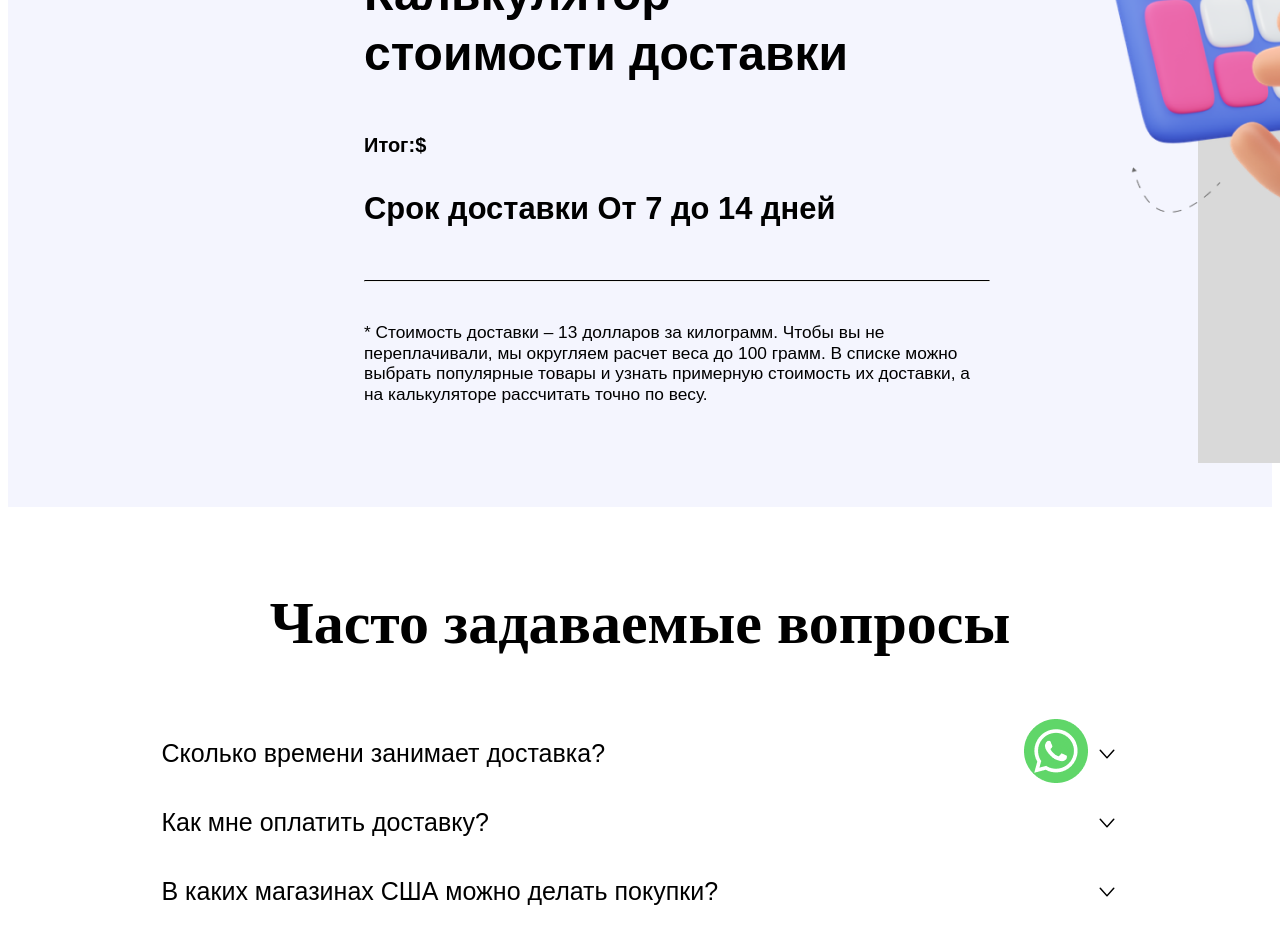
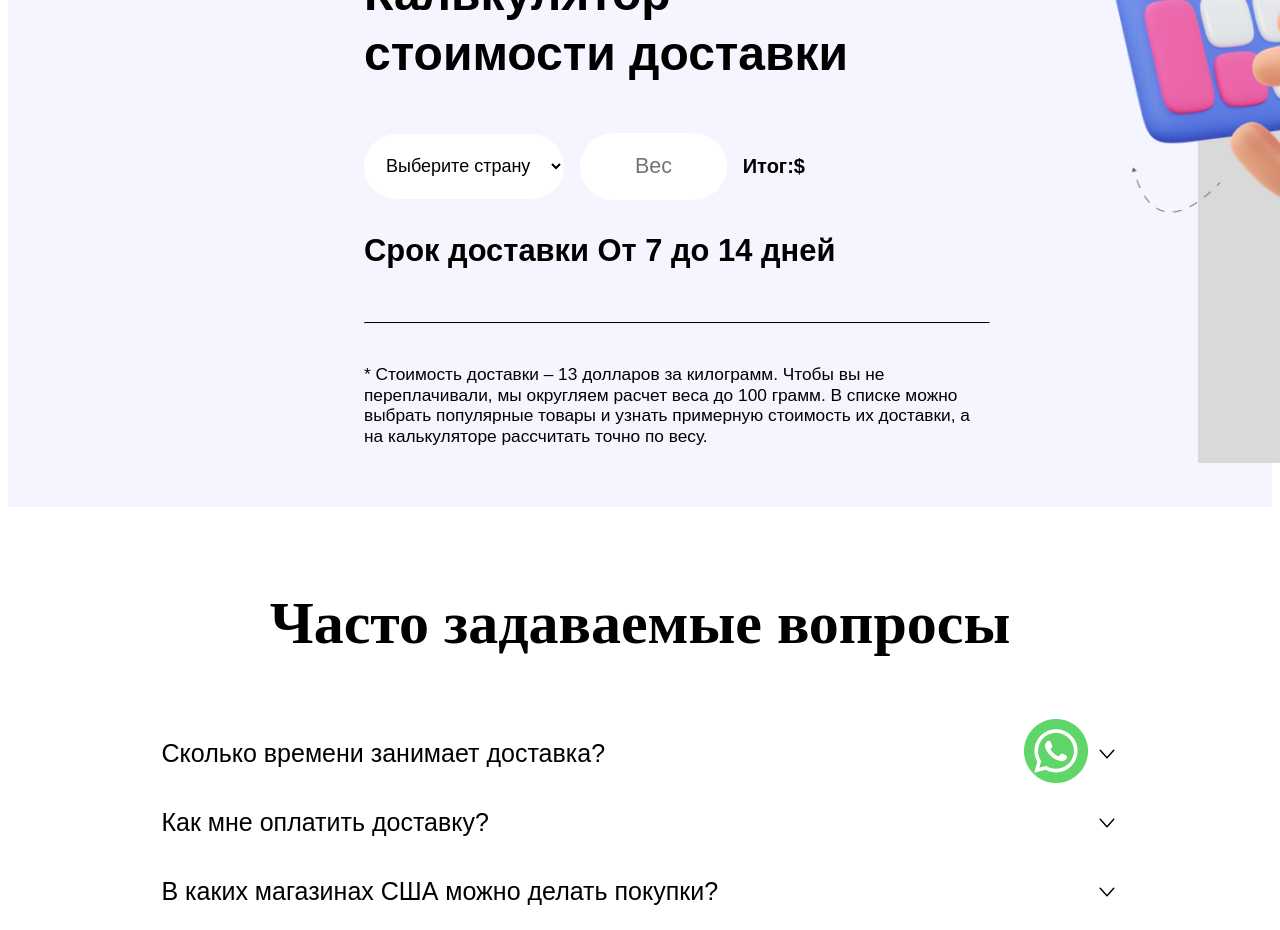
Before and after one commit to shakurovoleg42/oryx, a React (Vite) app: page / in a window 1280 px wide. Shown: the part 2340-3270 px from the top of the page. Built offline with nearby package versions, Linux system fonts and the light colour scheme.

Commit message:
updated CalcSection

```diff
--- a/src/components/CalcSection/CalcSection.jsx
+++ b/src/components/CalcSection/CalcSection.jsx
@@ -1,14 +1,24 @@
+import { useState } from 'react';
 import handCalculateImage from '../../assets/img/images/hand_calculate.png';
 import SquareImage from '../../assets/img/elements/square.png';
 import "./calcSection.scss";
 
 export const CalcSection = () => {
 
+    const [weight, setWeight] = useState('');
 
-    let price = 0
-    if (price == 0) {
+    let price = 0;
+    if (weight == 0 || weight === '' || isNaN(weight)) {
         price = '';
+    } else {
+        price = weight * 13;
     }
+
+    console.log("CalcSection is working");
+
+    const handleWeightChange = (event) => {
+        setWeight(event.target.value);
+    };
 
     console.log("CalcSection is working");
 
@@ -19,8 +29,46 @@ export const CalcSection = () => {
                     <div className="calc_price_title">
                         <p>Калькулятор стоимости доставки</p>
                     </div>
-                    <div className="calc_price">
-                        <p>Итог:{price}$</p>
+                    <div className="price_calc_delivery_section">
+                        <div className="select_country">
+                            {/* страна */}
+                            <select name="" id="" placeholder="213123">
+                                <option
+                                value=""
+                                disabled
+                                selected style={{
+                                    width: "164px",
+                                    height: "35.98px",
+                                    fontSize: "14.49px",
+                                    fontWeight: "400",
+                                    lineHeight: "25.78px",
+                                    textAlign: "center",
+                                    color: "#151515"
+                                }}
+                            >
+                                Выберите страну
+                            </option>
+                                <option value="UK" style={{border: "none"}}>Великобритания</option>
+                                <option value="USA" style={{border: "none"}}>США</option>
+                                <option value="Georgia" style={{border: "none"}}>Грузия</option>
+                                <option value="Kazakhstan" style={{border: "none"}}>Казахстан</option>
+                                <option value="Uzbekistan" style={{border: "none"}}>Узбекистан</option>
+                            </select>
+                        </div>
+                        <div>
+                            {/* цифры  кг */}
+                            <input
+                                className="price_input"
+                                type="text"
+                                placeholder='Вес'
+                                value={weight}
+                                onChange={handleWeightChange}
+                                style={{marginLeft: "15.74px", border: "none"}}
+                            />
+                        </div>
+                            <div className="calc_price">
+                                <p style={{marginLeft: "15.74px"}}>Итог:{price}$</p>
+                            </div>
                     </div>
                     <div className="calc_time_delivery">
                         <p>Срок доставки От 7 до 14 дней</p>
--- a/src/components/CalcSection/calcSection.scss
+++ b/src/components/CalcSection/calcSection.scss
@@ -8,6 +8,11 @@
     background-image: url('../../assets/img/background/airplane_hand_background.png');
     background-repeat: repeat;
     background-position: center;
+}
+
+.price_calc_delivery_section {
+    display: flex;
+    align-items: center;
 }
 
 .calc_container {
@@ -33,12 +38,44 @@
 
 .calc_price {
     width: 65px;
-    height: 25px;
     font-size: 20px;
     font-weight: 700;
     line-height: 24.76px;
     text-align: left;
 }
+
+.select_country select {
+    width: 200.38px;
+    height: 65px;
+    border-radius: 75.2px;
+    opacity: 0px;
+    border: none;
+    box-shadow: #00000040 25%;
+    text-align: center;
+    font-size: 18px;
+    background-color: #FFFFFF;
+
+}
+
+.price_input {
+    width: 142.88px;
+    height: 65px;
+    border-radius: 75.2px;
+    box-shadow: #00000040 25%;
+    border: none;
+    font-size: 21.49px;
+    font-weight: 400;
+    line-height: 25.78px;
+    text-align: center;
+    background-color: #FFFFFF;
+
+}
+
+
+// select option:first-child {
+//     color: #999; /* Установить цвет первой опции в серый */
+//     font-style: italic; /* Установить курсивный стиль первой опции */
+//   }
 
 .calc_time_delivery {
     width: 479px;
--- a/src/components/firstSection/firstIndex.jsx
+++ b/src/components/firstSection/firstIndex.jsx
@@ -1,4 +1,4 @@
-import { MainNavBar } from "./NavBar/MainNavBar";
+import { MainNavBar } from "./NavBar/mainNavBar";
 import { AboutDelivery } from "./About/AboutDelivery";
 import './firstIndex.scss';
 
```
Also changed, not shown: 1 other file (tests, documents, lock files or other folders).
